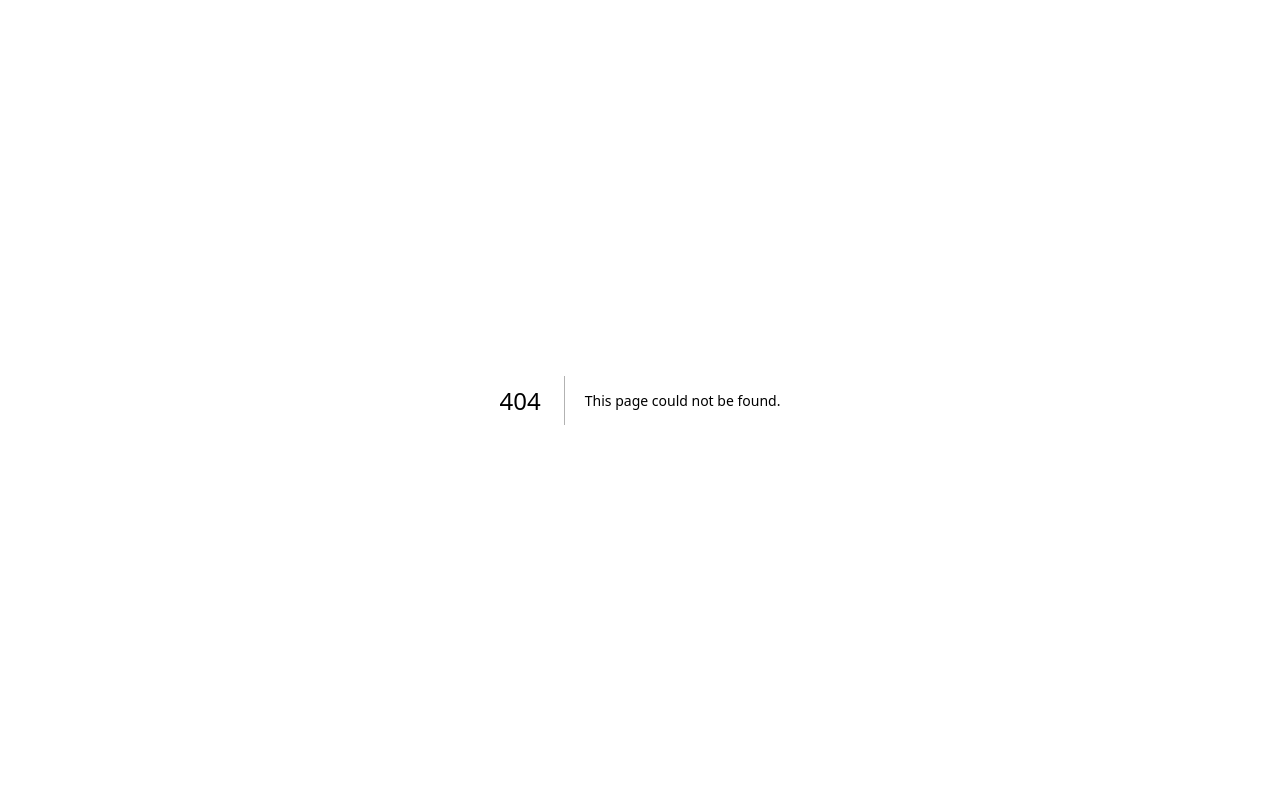
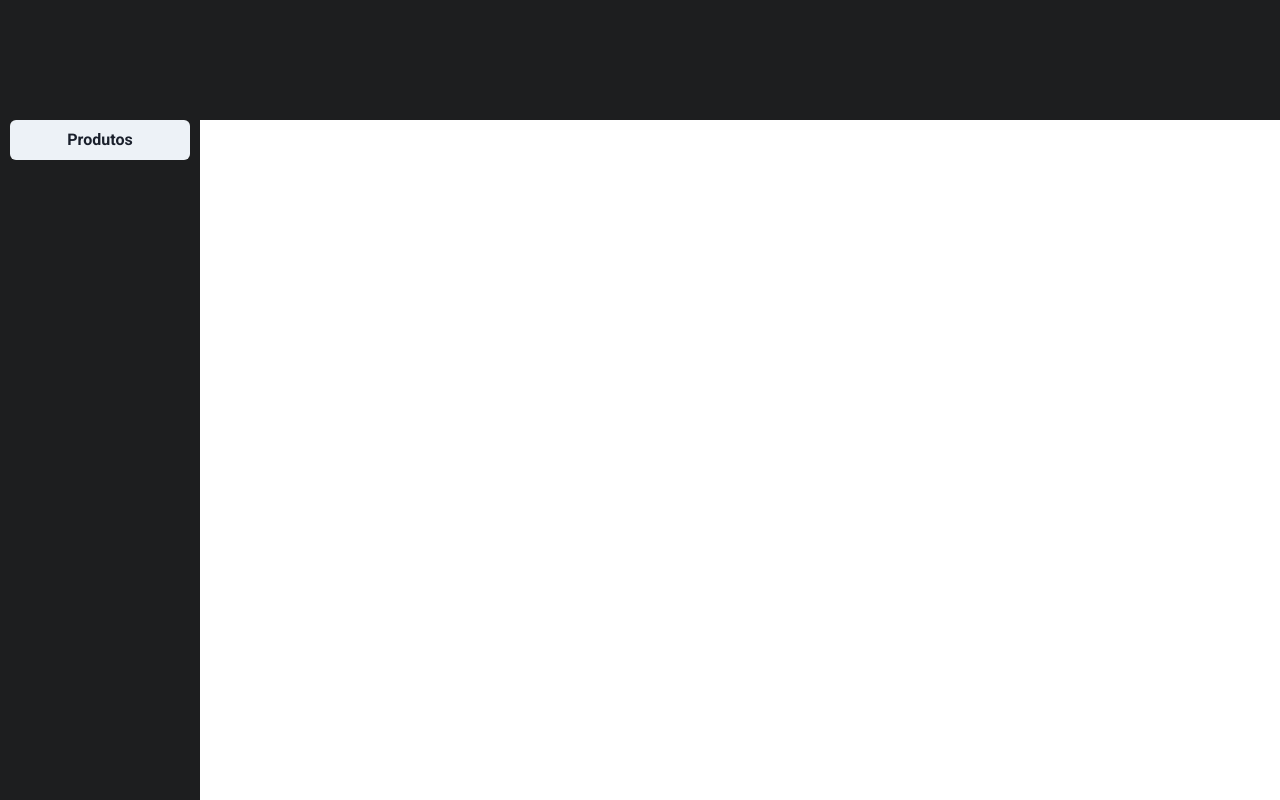
Before and after one commit to Igormazetti/stock-manager, a Next.js app: page /products in a window 1280 px wide. Before the commit this address had no page. Built offline with nearby package versions, Linux system fonts and the light colour scheme.

Commit message:
feat: created side menu

```diff
--- a/src/app/login/page.tsx
+++ b/src/app/login/page.tsx
@@ -36,7 +36,7 @@
         );
 
         console.log(response);
-        router.push('/dashboard');
+        router.push('/products');
       })
       .catch((error) => console.log(error));
   }
--- a/src/app/dashboard/page.tsx
+++ b/src/app/products/page.tsx
@@ -2,11 +2,15 @@
 import React from 'react';
 import { Flex } from '@chakra-ui/react';
 import Header from 'src/components/Header';
+import SideMenu from 'src/components/SideMenu';
 
-export default function Dashboard() {
+export default function Products() {
   return (
     <Flex direction="column">
       <Header />
+      <Flex>
+        <SideMenu />
+      </Flex>
     </Flex>
   );
 }
--- a/src/components/Header/index.tsx
+++ b/src/components/Header/index.tsx
@@ -3,9 +3,13 @@
 import React from 'react';
 
 export default function Header() {
+  const companyName = localStorage.getItem('company-name');
+
   return (
-    <Flex h="150px" bg="#1d1e1f" justifyContent="center" alignItems="center">
-      <Text>Nome da empresa</Text>
+    <Flex h="120px" bg="#1d1e1f" justifyContent="center" alignItems="center">
+      <Text color="#FFFFFF" fontSize="40px">
+        {companyName?.replaceAll('"', '')}
+      </Text>
     </Flex>
   );
 }
--- /dev/null
+++ b/src/components/SideMenu/index.tsx
@@ -0,0 +1,26 @@
+import React from 'react';
+import { Button, VStack } from '@chakra-ui/react';
+
+import { useRouter } from 'next/navigation';
+
+export default function SideMenu() {
+  const router = useRouter();
+
+  return (
+    <VStack
+      bg="#1d1e1f"
+      h="calc(100vh - 120px)"
+      w={{ base: '100px', lg: '200px' }}
+      justifyContent="flex-start"
+      p="0 10px"
+    >
+      <Button
+        w="100%"
+        _hover={{ opacity: 0.8 }}
+        onClick={() => router.push('/products')}
+      >
+        Produtos
+      </Button>
+    </VStack>
+  );
+}
```
